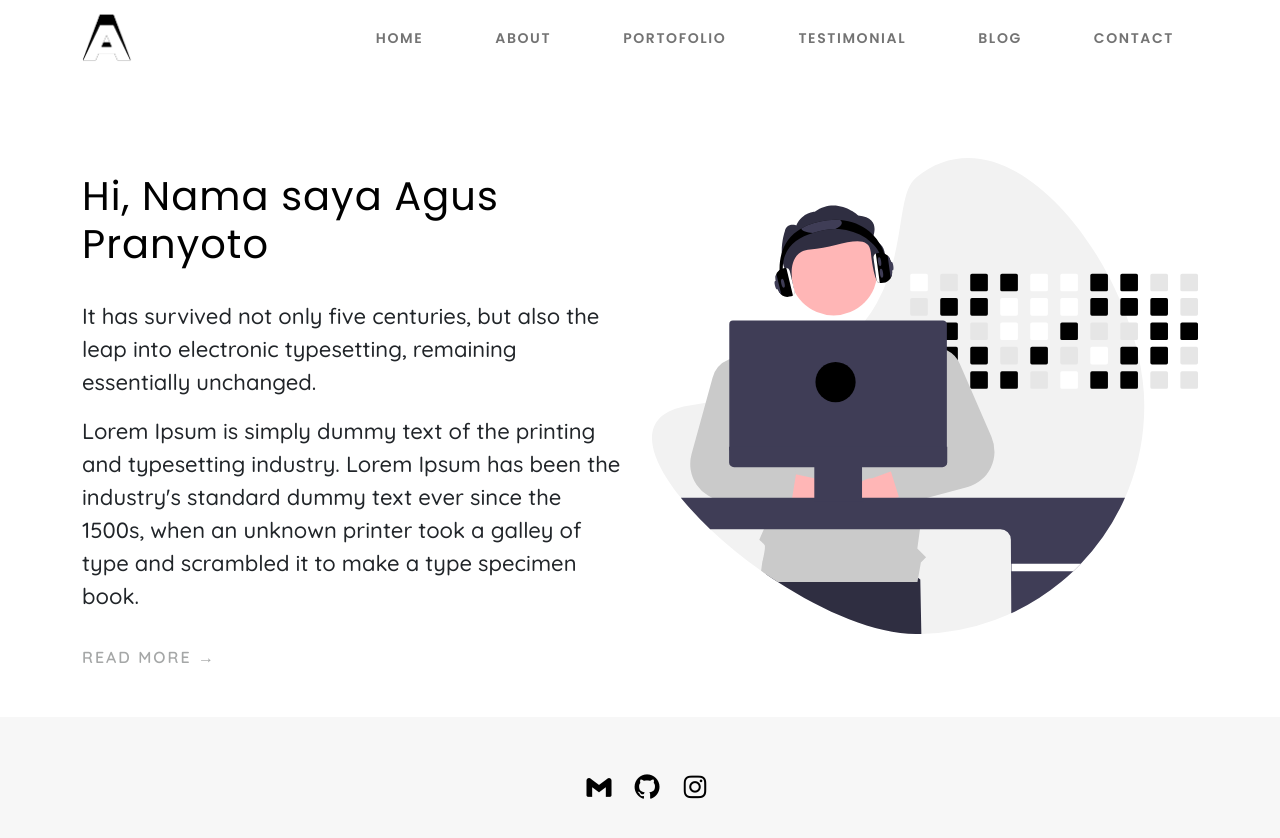
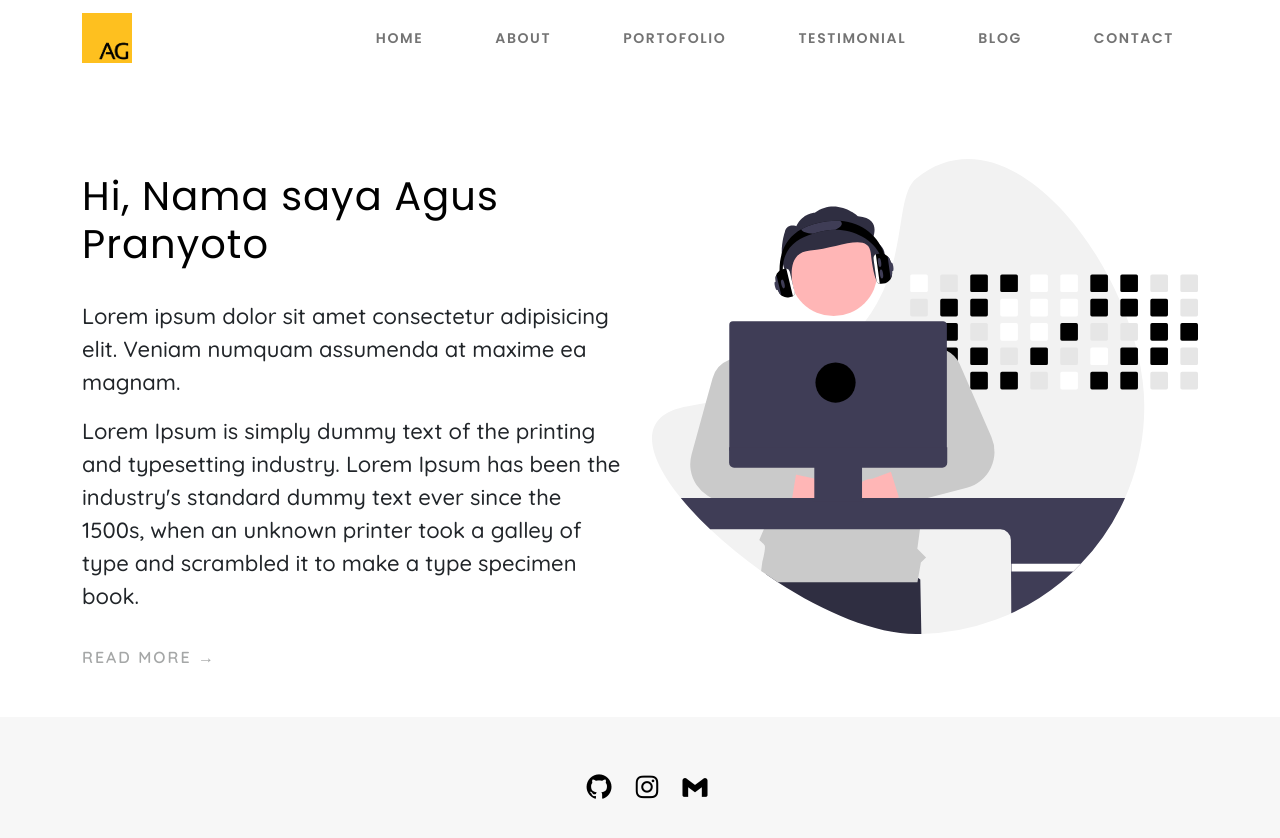
Before and after one commit to aguspranyoto/webporto, a plain HTML site: page index.html in a window 1280 px wide. Drawn offline with nearby package versions, Linux system fonts and the light colour scheme.

Commit message:
update logo dan kontak

```diff
--- a/index.html
+++ b/index.html
@@ -4,7 +4,7 @@
     <meta charset="UTF-8" />
     <meta http-equiv="X-UA-Compatible" content="IE=edge" />
     <meta name="viewport" content="width=device-width, initial-scale=1.0" />
-    <title>Aguud</title>
+    <title>Portofolio Agus Pranyoto</title>
     <!-- google font -->
     <link
       href="https://fonts.googleapis.com/css2?family=Poppins:ital,wght@0,100;0,200;0,300;0,400;0,500;0,600;0,700;0,800;0,900;1,100;1,200;1,300;1,400;1,500;1,600;1,700;1,800;1,900&display=swap"
@@ -38,7 +38,7 @@
         <nav class="navbar navbar-expand-lg navbar-light">
           <div class="container">
             <a class="navbar-brand" href="index.html">
-              <img src="img/logo aguud.png" width="50" alt="" />
+              <img src="img/logo aguud2.png" width="50" alt="" />
             </a>
             <button
               class="navbar-toggler"
@@ -85,8 +85,8 @@
             <div class="col-lg-6">
               <h1 class="banner-title">Hi, Nama saya Agus Pranyoto</h1>
               <p class="banner-desc">
-                It has survived not only five centuries, but also the leap into
-                electronic typesetting, remaining essentially unchanged.
+                Lorem ipsum dolor sit amet consectetur adipisicing elit. Veniam
+                numquam assumenda at maxime ea magnam.
               </p>
               <p class="banner-desc pb-3">
                 Lorem Ipsum is simply dummy text of the printing and typesetting
@@ -111,13 +111,19 @@
         <div class="social-media text-center">
           <ul class="footer-list">
             <li>
-              <a href=""><i class="bx bxl-gmail"></i></a>
+              <a href="https://github.com/aguspranyoto"
+                ><i class="bx bxl-github"></i
+              ></a>
             </li>
             <li>
-              <a href=""><i class="bx bxl-github"></i></a>
+              <a href="https://www.instagram.com/aguud/"
+                ><i class="bx bxl-instagram"></i
+              ></a>
             </li>
             <li>
-              <a href=""><i class="bx bxl-instagram"></i></a>
+              <a href="mailto:agusprnyt@gmail.com"
+                ><i class="bx bxl-gmail"></i
+              ></a>
             </li>
           </ul>
         </div>
```
Also changed, not shown: about.html (+10 -4 lines), blog.html (+11 -25 lines), contact.html (+10 -4 lines), portofolio.html (+10 -4 lines), testimonial.html (+10 -4 lines), img/logo aguud2.png (added), img/logo.png (deleted), img/testimonial/pp.jpg (added), img/testimonial/pp.png (added), 1 other file.
